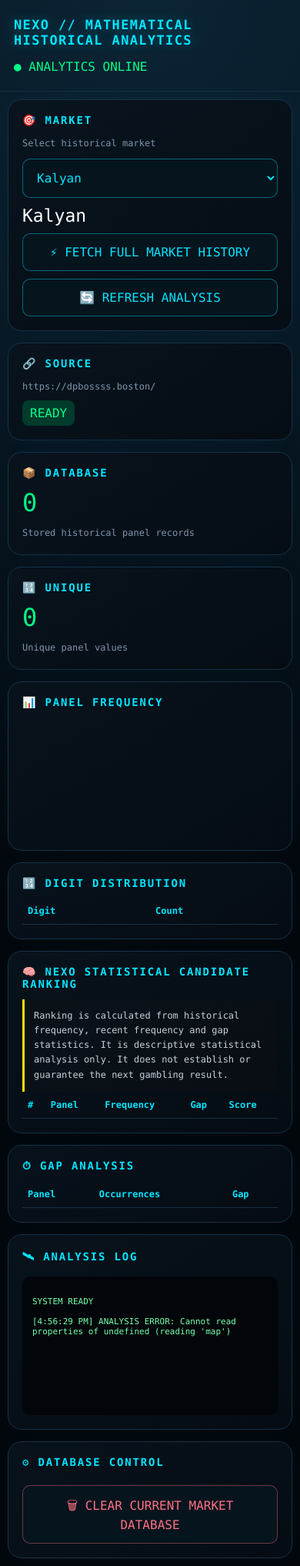
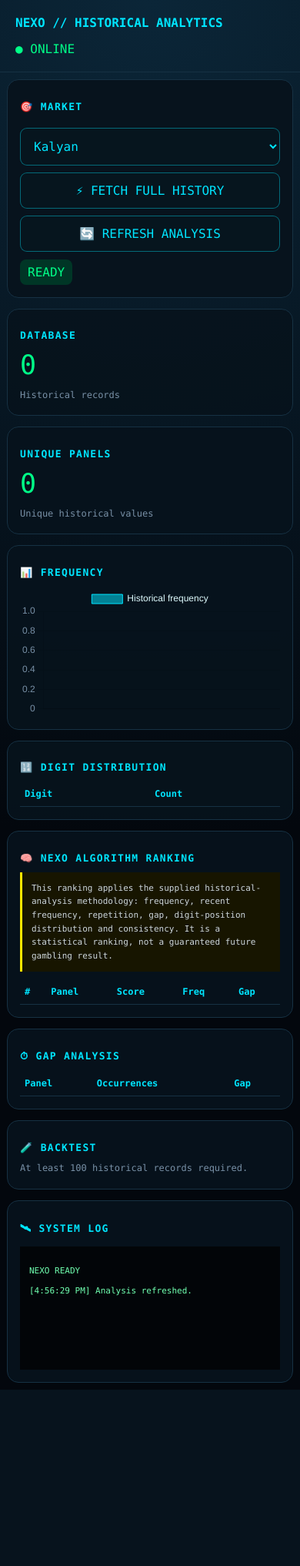
Before and after one commit to Nexo607/Satka-matka, a Flask app: page / in a window 390 px wide. Shown: the whole page at 77% size. After the commit the page ends 1805 px from the top, so only its background shows below. Run offline with Flask 3, Linux system fonts and the light colour scheme; tables that the repository leaves empty hold one stand-in row (values such as "Sample post"); data that the repository does not hold is empty; a map, chart or similar area stays blank.

Commit message:
Update index.html

```diff
--- a/templates/index.html
+++ b/templates/index.html
@@ -7,26 +7,25 @@
 
 <meta
 name="viewport"
-content="width=device-width,initial-scale=1,viewport-fit=cover"
+content="width=device-width,initial-scale=1"
 >
 
-<title>NEXO // Historical Analytics v3</title>
+<title>NEXO Historical Analytics</title>
 
 <script src="https://cdn.jsdelivr.net/npm/chart.js"></script>
 
 <style>
 
 :root{
-    --bg:#03070c;
+--bg:#03070d;
 --panel:#08131d;
-    --panel2:#0b1924;
 --cyan:#00e5ff;
 --green:#00ff88;
 --yellow:#ffe600;
-    --red:#ff4d67;
-    --text:#dffcff;
-    --muted:#7e96ad;
-    --line:#153247;
+--red:#ff5068;
+--text:#e5fbff;
+--muted:#7890a6;
+--line:#163143;
 }
 
 *{
@@ -38,8 +37,8 @@
 background:
 radial-gradient(
 circle at top,
-        #0b2435 0,
-        #03070c 58%
+#0b2638,
+#03070d 60%
 );
 color:var(--text);
 font-family:
@@ -50,54 +49,43 @@
 }
 
 header{
-    padding:22px 18px;
+padding:20px;
 border-bottom:1px solid var(--line);
 display:flex;
 justify-content:space-between;
-    align-items:center;
 gap:15px;
 flex-wrap:wrap;
 }
 
 .brand{
 color:var(--cyan);
-    font-size:22px;
+font-size:20px;
 font-weight:900;
-    letter-spacing:.08em;
-    text-shadow:
-    0 0 15px #00e5ff55;
 }
 
-.status{
+.online{
 color:var(--green);
 }
 
 main{
 max-width:1200px;
 margin:auto;
-    padding:18px;
+padding:15px;
 }
 
 .grid{
 display:grid;
 grid-template-columns:
 repeat(12,1fr);
-    gap:15px;
+gap:14px;
 }
 
 .card{
 grid-column:span 4;
-    background:
-    linear-gradient(
-        145deg,
-        #08131dee,
-        #050c13ee
-    );
+background:#07131cee;
 border:1px solid var(--line);
-    border-radius:18px;
-    padding:18px;
-    box-shadow:
-    0 0 30px #00e5ff08;
+border-radius:15px;
+padding:16px;
 }
 
 .wide{
@@ -109,20 +97,19 @@
 }
 
 h2{
+font-size:13px;
 color:var(--cyan);
-    font-size:14px;
-    letter-spacing:.13em;
-    margin-top:0;
+letter-spacing:.1em;
 }
 
-select,
-button{
+button,
+select{
 width:100%;
-    padding:14px;
-    margin-top:10px;
-    border-radius:10px;
+padding:13px;
+margin-top:9px;
+border-radius:9px;
 border:1px solid #00e5ff66;
-    background:#06141d;
+background:#06151e;
 color:var(--cyan);
 font:inherit;
 }
@@ -132,49 +119,47 @@
 }
 
 button:hover{
-    background:#07303d;
-}
-
-button.danger{
-    color:#ff7185;
-    border-color:#ff718566;
+background:#07303b;
 }
 
 .metric{
-    font-size:38px;
+font-size:35px;
 color:var(--green);
 margin:10px 0;
 }
 
 .muted{
+font-size:12px;
 color:var(--muted);
-    font-size:12px;
-    line-height:1.7;
+line-height:1.6;
 }
 
-.market-name{
-    color:white;
-    font-size:23px;
+.status{
+display:inline-block;
 margin-top:10px;
+padding:7px 10px;
+border-radius:8px;
+background:#003626;
+color:var(--green);
 }
 
-.badge{
-    display:inline-block;
-    padding:7px 10px;
-    border-radius:8px;
-    background:#003b2b;
-    color:var(--green);
-    margin-top:8px;
+.warning{
+padding:12px;
+margin:10px 0;
+border-left:3px solid var(--yellow);
+background:#171500;
+font-size:11px;
+line-height:1.6;
+color:#cdd6dc;
 }
 
 .log{
-    height:180px;
+height:160px;
 overflow:auto;
-    background:#020509;
-    border-radius:10px;
-    padding:13px;
-    color:#76ffb0;
+background:#020508;
+padding:12px;
 font-size:11px;
+color:#70ffb0;
 white-space:pre-wrap;
 }
 
@@ -184,9 +169,9 @@
 font-size:12px;
 }
 
-td,
-th{
-    padding:10px 7px;
+th,
+td{
+padding:9px 6px;
 border-bottom:1px solid var(--line);
 text-align:left;
 }
@@ -195,46 +180,30 @@
 color:var(--cyan);
 }
 
-.panel{
-    color:#fff;
-    font-weight:bold;
-}
-
-.rank{
+.green{
 color:var(--green);
 }
 
-.warning{
-    border-left:3px solid var(--yellow);
-    padding:12px;
-    background:#332d000f;
-    color:#c8d2da;
-    font-size:12px;
-    line-height:1.6;
-}
-
-canvas{
-    max-height:350px;
+.panel{
+font-weight:bold;
+color:white;
 }
 
 @media(max-width:800px){
-
-    main{
-        padding:10px;
-    }
 
 .card,
 .wide{
 grid-column:1/-1;
 }
 
-    .brand{
-        font-size:17px;
+main{
+padding:9px;
 }
 
-    .metric{
-        font-size:32px;
+.brand{
+font-size:16px;
 }
+
 }
 
 </style>
@@ -246,11 +215,11 @@
 <header>
 
 <div class="brand">
-NEXO // MATHEMATICAL HISTORICAL ANALYTICS
+NEXO // HISTORICAL ANALYTICS
 </div>
 
-<div class="status">
-● ANALYTICS ONLINE
+<div class="online">
+● ONLINE
 </div>
 
 </header>
@@ -259,15 +228,9 @@
 
 <div class="grid">
 
-<!-- MARKET -->
-
 <section class="card wide">
 
 <h2>🎯 MARKET</h2>
-
-<div class="muted">
-Select historical market
-</div>
 
 <select id="market">
 
@@ -275,105 +238,65 @@
 Kalyan
 </option>
 
-<option value="main-bazar">
+<option value="main_bazar">
 Main Bazar
 </option>
 
 </select>
 
-<div
-id="marketName"
-class="market-name"
->
-Kalyan
-</div>
-
-<button onclick="syncMarket()">
-⚡ FETCH FULL MARKET HISTORY
+<button onclick="sync()">
+⚡ FETCH FULL HISTORY
 </button>
 
-<button onclick="loadAnalysis()">
+<button onclick="analysis()">
 🔄 REFRESH ANALYSIS
 </button>
 
-</section>
-
-
-<!-- SOURCE -->
-
-<section class="card">
-
-<h2>🔗 SOURCE</h2>
-
-<div
-id="source"
-class="muted"
->
-https://dpbossss.boston/
-</div>
-
-<div
-id="syncStatus"
-class="badge"
->
+<div id="syncStatus" class="status">
 READY
 </div>
 
 </section>
 
 
-<!-- DATABASE -->
-
 <section class="card">
 
-<h2>📦 DATABASE</h2>
+<h2>DATABASE</h2>
 
-<div
-id="records"
-class="metric"
->
+<div id="records" class="metric">
 0
 </div>
 
 <div class="muted">
-Stored historical panel records
+Historical records
 </div>
 
 </section>
 
 
-<!-- UNIQUE -->
-
 <section class="card">
 
-<h2>🔢 UNIQUE</h2>
+<h2>UNIQUE PANELS</h2>
 
-<div
-id="unique"
-class="metric"
->
+<div id="unique" class="metric">
 0
 </div>
 
 <div class="muted">
-Unique panel values
+Unique historical values
 </div>
 
 </section>
 
 
-<!-- FREQUENCY -->
-
 <section class="card wide">
 
-<h2>📊 PANEL FREQUENCY</h2>
+<h2>📊 FREQUENCY</h2>
 
-<canvas id="frequencyChart"></canvas>
+<canvas id="chart"></canvas>
 
 </section>
 
-
-<!-- DIGITS -->
 
 <section class="card">
 
@@ -382,36 +305,31 @@
 <table>
 
 <thead>
-
 <tr>
 <th>Digit</th>
 <th>Count</th>
 </tr>
-
 </thead>
 
-<tbody id="digits"></tbody>
+<tbody id="digits">
+</tbody>
 
 </table>
 
 </section>
 
 
-<!-- RANKING -->
-
 <section class="card wide">
 
-<h2>
-🧠 NEXO STATISTICAL CANDIDATE RANKING
-</h2>
+<h2>🧠 NEXO ALGORITHM RANKING</h2>
 
 <div class="warning">
 
-Ranking is calculated from historical frequency,
-recent frequency and gap statistics.
+This ranking applies the supplied historical-analysis
+methodology: frequency, recent frequency, repetition,
+gap, digit-position distribution and consistency.
 
-It is descriptive statistical analysis only.
-It does not establish or guarantee the next
+It is a statistical ranking, not a guaranteed future
 gambling result.
 
 </div>
@@ -423,27 +341,24 @@
 <tr>
 <th>#</th>
 <th>Panel</th>
-<th>Frequency</th>
+<th>Score</th>
+<th>Freq</th>
 <th>Gap</th>
-<th>Score</th>
 </tr>
 
 </thead>
 
-<tbody id="ranking"></tbody>
+<tbody id="ranking">
+</tbody>
 
 </table>
 
 </section>
 
 
-<!-- GAP -->
-
 <section class="card wide">
 
-<h2>
-⏱ GAP ANALYSIS
-</h2>
+<h2>⏱ GAP ANALYSIS</h2>
 
 <table>
 
@@ -457,42 +372,32 @@
 
 </thead>
 
-<tbody id="gaps"></tbody>
+<tbody id="gaps">
+</tbody>
 
 </table>
 
 </section>
 
 
-<!-- LOG -->
-
 <section class="card full">
 
-<h2>
-🛰 ANALYSIS LOG
-</h2>
+<h2>🧪 BACKTEST</h2>
 
-<div id="log" class="log">
-SYSTEM READY
+<div id="backtest" class="muted">
+Waiting for sufficient historical data.
 </div>
 
 </section>
 
 
-<!-- CLEAR -->
-
 <section class="card full">
 
-<h2>
-⚙ DATABASE CONTROL
-</h2>
+<h2>🛰 SYSTEM LOG</h2>
 
-<button
-class="danger"
-onclick="clearDatabase()"
->
-🗑 CLEAR CURRENT MARKET DATABASE
-</button>
+<div id="log" class="log">
+NEXO READY
+</div>
 
 </section>
 
@@ -503,119 +408,97 @@
 
 <script>
 
-let frequencyChart = null;
+let chart=null;
 
 
-function log(message){
+function writeLog(message){
 
-    const box =
+const box=
 document.getElementById("log");
 
-    const time =
-        new Date().toLocaleTimeString();
+box.textContent +=
+"\n["+
+new Date().toLocaleTimeString()+
+"] "+
+message;
 
-    box.textContent +=
-        "\n[" + time + "] " + message;
+box.scrollTop=
+box.scrollHeight;
 
-    box.scrollTop =
-        box.scrollHeight;
 }
 
 
-function currentMarket(){
+function market(){
 
 return document
 .getElementById("market")
  .value;
-}
-
-
-function updateMarketName(){
-
-    const market =
-        currentMarket();
-
-    document
-        .getElementById("marketName")
-        .textContent =
-        market === "kalyan"
-        ? "Kalyan"
-        : "Main Bazar";
 
 }
 
 
-async function syncMarket(){
+async function sync(){
 
-    const market =
-        currentMarket();
+const m=market();
 
-    updateMarketName();
-
-    const status =
-        document.getElementById(
-            "syncStatus"
-        );
-
-    status.textContent =
+document
+.getElementById("syncStatus")
+ .textContent=
 "FETCHING...";
 
-    log(
-        "Starting full historical sync: "
-        + market
+writeLog(
+"Fetching full "+
+m+
+" historical dataset..."
 );
 
 try{
 
-        const response =
+const response=
 await fetch(
-                "/api/sync/" + market
+"/api/sync/"+m
 );
 
-        const data =
+const data=
 await response.json();
 
 if(!data.ok){
 
 throw new Error(
-                data.error ||
-                "Sync failed"
+data.error
 );
 
 }
 
-        status.textContent =
-            "SYNC COMPLETE";
-
-        document
-            .getElementById("source")
-            .textContent =
-            data.source;
-
-        log(
-            "SOURCE: " +
-            data.source
-        );
-
-        log(
-            "VALUES FOUND: " +
+writeLog(
+"Source values: "+
 data.fetched
 );
 
-        log(
-            "NEW DATABASE RECORDS: " +
-            data.new_records
+writeLog(
+"New database records: "+
+data.inserted
 );
 
-        render(data.analysis);
+document
+.getElementById("syncStatus")
+ .textContent=
+"SYNC COMPLETE";
+
+render(
+data.analysis,
+data.backtest
+);
 
 }catch(error){
 
-        status.textContent =
+document
+.getElementById("syncStatus")
+ .textContent=
 "ERROR";
 
-        log(
-            "FETCH ERROR: " +
+writeLog(
+"ERROR: "+
 error.message
 );
 
@@ -624,19 +507,18 @@
 }
 
 
-async function loadAnalysis(){
+async function analysis(){
 
-    const market =
-        currentMarket();
+const m=market();
 
 try{
 
-        const response =
+const response=
 await fetch(
-                "/api/analysis/" + market
+"/api/analysis/"+m
 );
 
-        const data =
+const data=
 await response.json();
 
 if(!data.ok){
@@ -648,17 +530,18 @@
 }
 
 render(
-            data.analysis
+data.analysis,
+data.backtest
 );
 
-        log(
+writeLog(
 "Analysis refreshed."
 );
 
 }catch(error){
 
-        log(
-            "ANALYSIS ERROR: " +
+writeLog(
+"ERROR: "+
 error.message
 );
 
@@ -667,131 +550,131 @@
 }
 
 
-function render(data){
+function render(data,backtest){
 
 document
 .getElementById("records")
-        .textContent =
+ .textContent=
 data.records;
 
 document
 .getElementById("unique")
-        .textContent =
+ .textContent=
 data.unique;
 
 
-    // DIGITS
+/* DIGITS */
 
 document
 .getElementById("digits")
-        .innerHTML =
-        data.digit_frequency
-        .map(item => `
+ .innerHTML=
+data.digits
+.map(x=>`
+
 <tr>
-                <td>${item.digit}</td>
-                <td>${item.count}</td>
+<td>${x.digit}</td>
+<td>${x.count}</td>
 </tr>
+
 `)
 .join("");
 
 
-    // RANKING
+/* RANKING */
 
 document
 .getElementById("ranking")
-        .innerHTML =
+ .innerHTML=
 data.ranking
-        .map((item,index) => `
+.map((x,i)=>`
+
 <tr>
-                <td>${index + 1}</td>
+
+<td>${i+1}</td>
 
 <td class="panel">
-                    ${item.value}
+${x.panel}
+</td>
+
+<td class="green">
+${x.score}
 </td>
 
 <td>
-                    ${item.count}
+${x.frequency}
 </td>
 
 <td>
-                    ${item.gap}
+${x.gap}
 </td>
 
-                <td class="rank">
-                    ${item.score}
-                </td>
 </tr>
+
 `)
 .join("");
 
 
-    // GAP
+/* GAPS */
 
 document
 .getElementById("gaps")
-        .innerHTML =
-        data.gap_analysis
+ .innerHTML=
+data.gaps
 .slice(0,30)
-        .map(item => `
+.map(x=>`
+
 <tr>
 
 <td class="panel">
-                    ${item.value}
+${x.panel}
 </td>
 
 <td>
-                    ${item.count}
+${x.count}
 </td>
 
 <td>
-                    ${item.gap}
+${x.gap}
 </td>
 
 </tr>
+
 `)
 .join("");
 
 
-    // CHART
+/* CHART */
 
-    const labels =
+const labels=
 data.frequency
 .slice(0,20)
-        .map(item =>
-            item.value
-        );
+.map(x=>x.panel);
 
-    const values =
+const values=
 data.frequency
 .slice(0,20)
-        .map(item =>
-            item.count
-        );
+.map(x=>x.count);
 
+if(chart){
 
-    if(frequencyChart){
-
-        frequencyChart.destroy();
+chart.destroy();
 
 }
 
-
-    frequencyChart =
+chart=
 new Chart(
 document
-                .getElementById(
-                    "frequencyChart"
-                ),
+.getElementById("chart"),
 {
 type:"bar",
 
 data:{
-                    labels,
+labels:labels,
 
-                    datasets:[
-                        {
+datasets:[{
+
 label:
-                            "Historical occurrences",
+"Historical frequency",
 
 data:values,
 
@@ -802,12 +685,11 @@
 "#00e5ff",
 
 borderWidth:1
-                        }
-                    ]
+
+}]
 },
 
 options:{
-
 responsive:true,
 
 plugins:{
@@ -822,13 +704,13 @@
 
 x:{
 ticks:{
-                                color:"#7e96ad"
+color:"#7890a6"
 }
 },
 
 y:{
 ticks:{
-                                color:"#7e96ad"
+color:"#7890a6"
 }
 }
 
@@ -839,78 +721,44 @@
 }
 );
 
-}
 
+/* BACKTEST */
 
-async function clearDatabase(){
+const box=
+document
+.getElementById("backtest");
 
-    const market =
-        currentMarket();
+if(
+!backtest ||
+!backtest.available
+){
 
-    const confirmed =
-        confirm(
-            "Clear all stored " +
-            market +
-            " historical records?"
-        );
+box.textContent=
+backtest?.message ||
+"Not enough historical data.";
 
-    if(!confirmed){
 return;
-    }
-
-    try{
-
-        const response =
-            await fetch(
-                "/api/clear/" + market,
-                {
-                    method:"POST"
-                }
-            );
-
-        const data =
-            await response.json();
-
-        if(!data.ok){
-
-            throw new Error(
-                data.error
-            );
 
 }
 
-        document
-            .getElementById("records")
-            .textContent = "0";
+box.innerHTML=`
 
-        document
-            .getElementById("unique")
-            .textContent = "0";
+Training records:
+<b>${backtest.training_records}</b>
+<br>
 
-        document
-            .getElementById("ranking")
-            .innerHTML = "";
+Testing records:
+<b>${backtest.testing_records}</b>
+<br>
 
-        document
-            .getElementById("gaps")
-            .innerHTML = "";
+Top historical candidates tested:
+<b>${backtest.top_candidates.length}</b>
+<br>
 
-        document
-            .getElementById("digits")
-            .innerHTML = "";
+Historical test hit rate:
+<b>${backtest.historical_hit_rate}%</b>
 
-        log(
-            "Database cleared."
-        );
-
-    }catch(error){
-
-        log(
-            "CLEAR ERROR: " +
-            error.message
-        );
-
-    }
+`;
 
 }
 
@@ -919,19 +767,10 @@
 .getElementById("market")
  .addEventListener(
 "change",
-        () => {
-
-            updateMarketName();
-
-            loadAnalysis();
-
-        }
+analysis
 );
 
-
-updateMarketName();
-
-loadAnalysis();
+analysis();
 
 </script>
 
```
Lines whose indentation alone changed are shown as unchanged.
